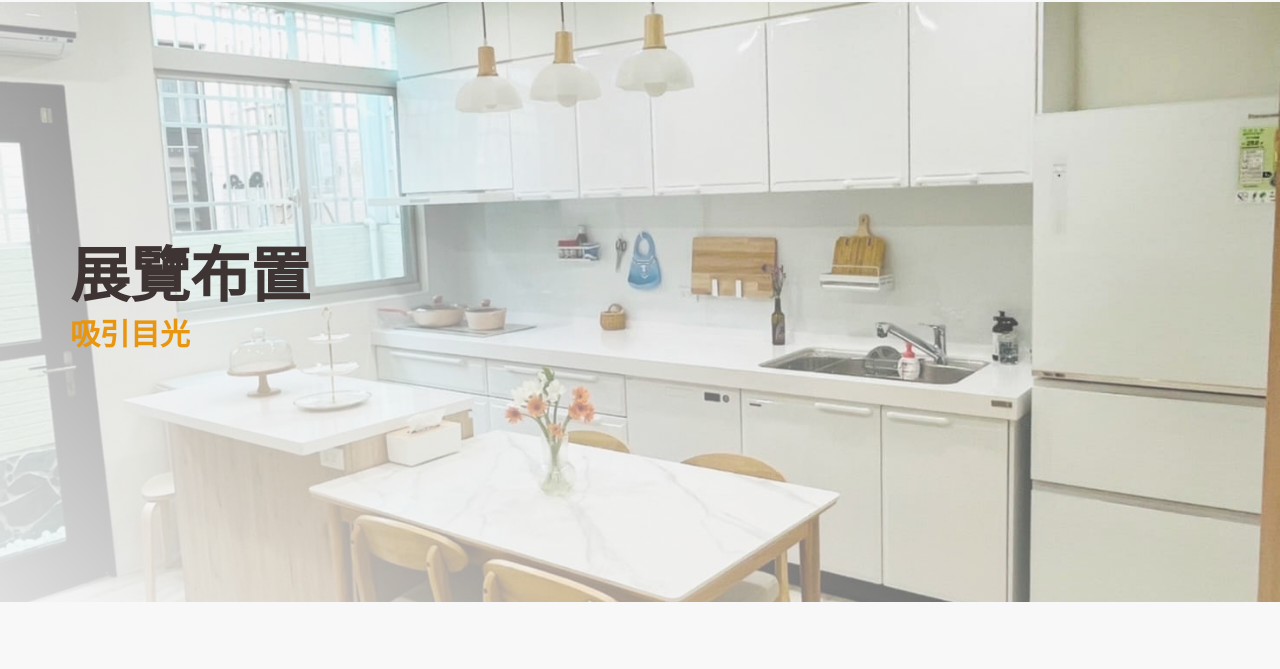
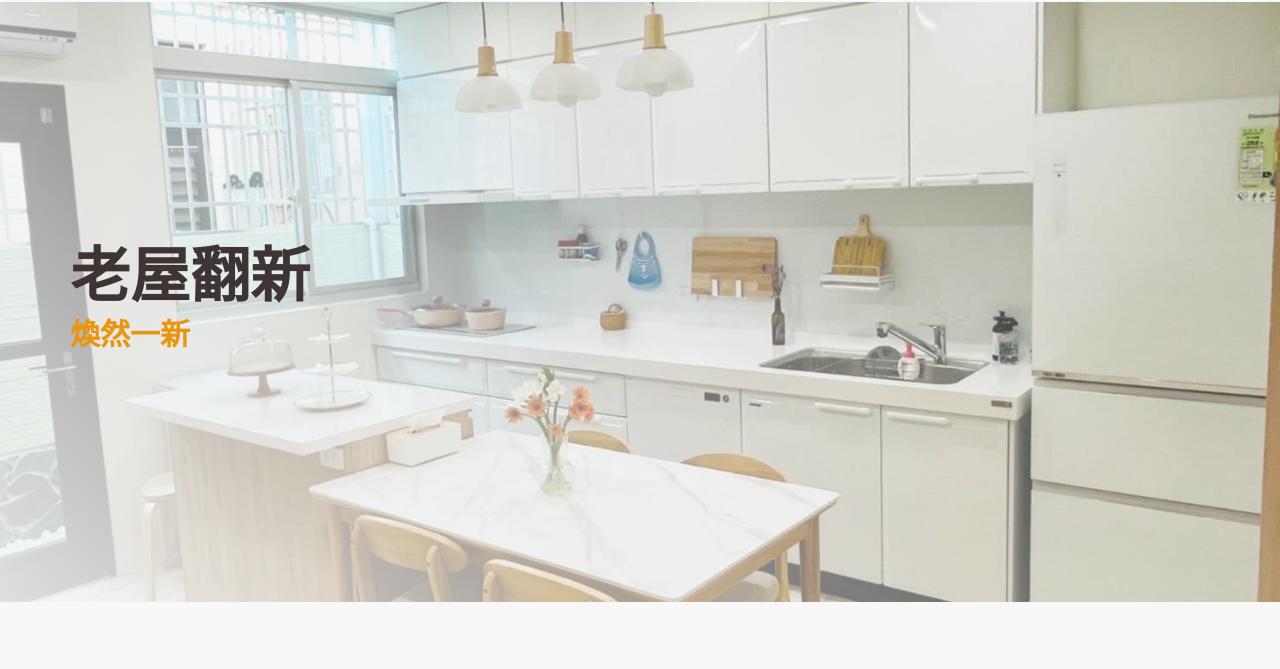
Before and after one commit to bluesky-JW/HW.github.io, a plain HTML site: page house-p2.html in a window 1280 px wide. Shown: the part 96-765 px from the top of the page. Drawn offline with nearby package versions, Linux system fonts and the light colour scheme; a script that the page names is missing.

Commit message:
Add files via upload

```diff
--- a/house-p2.html
+++ b/house-p2.html
@@ -76,8 +76,8 @@
   background-size: cover; padding: 30px 0;">
         <div class="container">
           <div class="col-md-12">
-            <h1 class="hero-title">展覽布置</h1>
-            <p class="hero-subtitle">吸引目光</p>
+            <h1 class="hero-title">老屋翻新</h1>
+            <p class="hero-subtitle">煥然一新</p>
             <!-- <a href="#" class="hero-link">參觀作品去~~</a> -->
           </div>
         </div>
```
Also changed, not shown: house-p3.html (+2 -2 lines).
